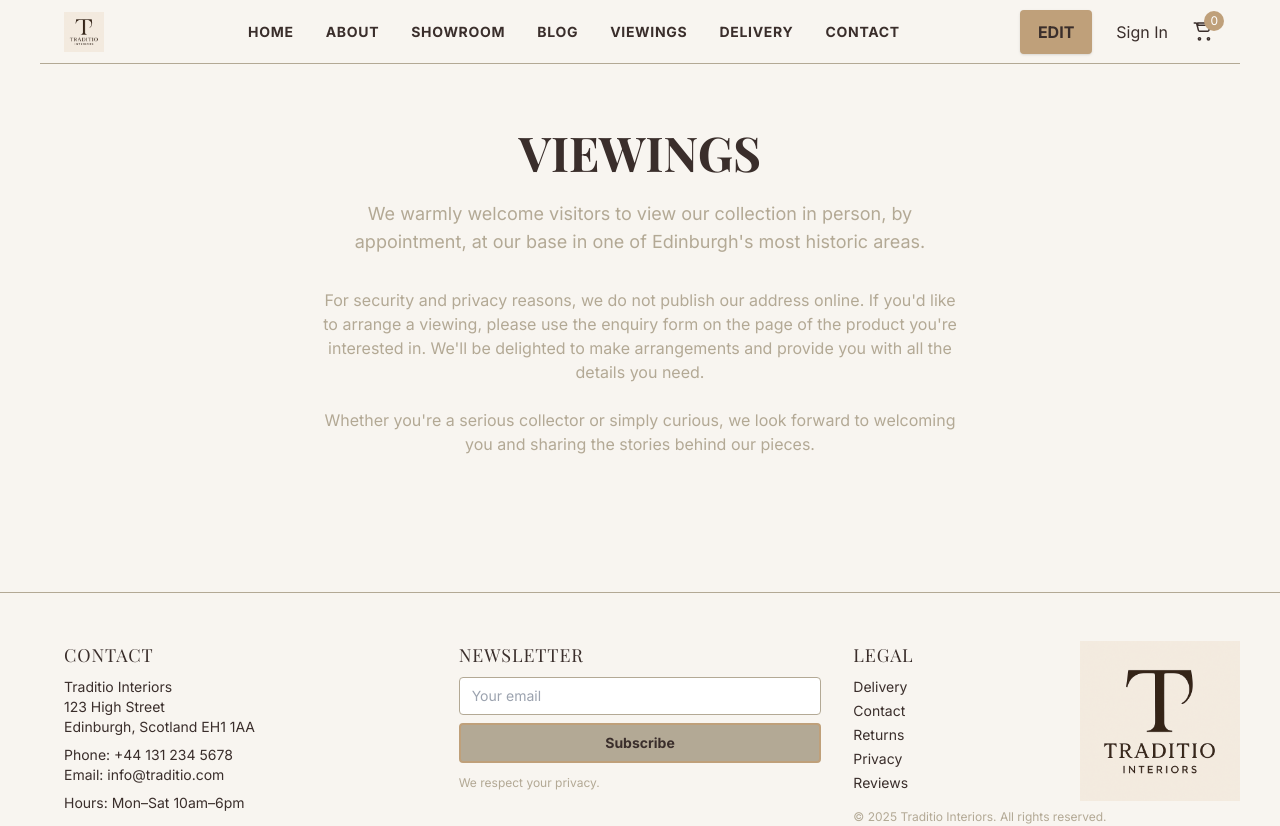
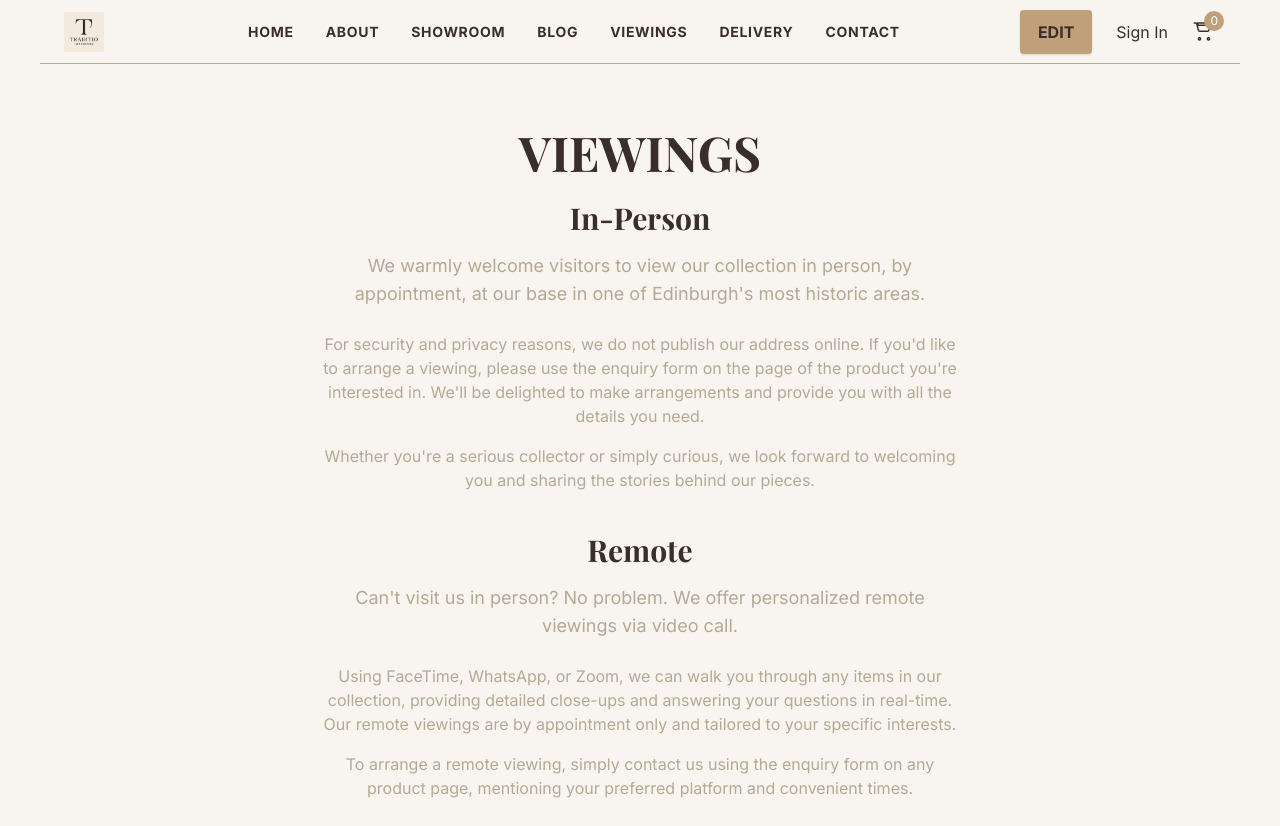
Before and after one commit to AutoJenny/traditio, a Next.js app in the folder traditio-next-site/: page /viewings in a window 1280 px wide. Shown: the top 826 px of the page. Built offline with nearby package versions, Linux system fonts and the light colour scheme.

Commit message:
Update viewings page with separate in-person and remote sections

```diff
--- a/traditio-next-site/src/app/viewings/page.tsx
+++ b/traditio-next-site/src/app/viewings/page.tsx
@@ -2,15 +2,32 @@ export default function Viewings() {
   return (
     <main className="max-w-2xl mx-auto py-16 px-4 text-center">
       <h1 className="font-heading text-4xl md:text-5xl font-bold uppercase text-espresso mb-6">Viewings</h1>
-      <p className="font-body text-lg text-sand mb-8">
+
+      <section className="mb-10">
+        <h2 className="font-heading text-2xl md:text-3xl font-semibold text-espresso mb-4">In-Person</h2>
+        <p className="font-body text-lg text-sand mb-6">
           We warmly welcome visitors to view our collection in person, by appointment, at our base in one of Edinburgh's most historic areas.
         </p>
-      <p className="font-body text-base text-sand mb-6">
+        <p className="font-body text-base text-sand mb-4">
           For security and privacy reasons, we do not publish our address online. If you'd like to arrange a viewing, please use the enquiry form on the page of the product you're interested in. We'll be delighted to make arrangements and provide you with all the details you need.
         </p>
-      <p className="font-body text-base text-sand mb-2">
+        <p className="font-body text-base text-sand">
           Whether you're a serious collector or simply curious, we look forward to welcoming you and sharing the stories behind our pieces.
         </p>
+      </section>
+
+      <section>
+        <h2 className="font-heading text-2xl md:text-3xl font-semibold text-espresso mb-4">Remote</h2>
+        <p className="font-body text-lg text-sand mb-6">
+          Can't visit us in person? No problem. We offer personalized remote viewings via video call.
+        </p>
+        <p className="font-body text-base text-sand mb-4">
+          Using FaceTime, WhatsApp, or Zoom, we can walk you through any items in our collection, providing detailed close-ups and answering your questions in real-time. Our remote viewings are by appointment only and tailored to your specific interests.
+        </p>
+        <p className="font-body text-base text-sand">
+          To arrange a remote viewing, simply contact us using the enquiry form on any product page, mentioning your preferred platform and convenient times.
+        </p>
+      </section>
     </main>
   );
 }
```
Also changed, not shown: 1 other file (tests, documents, lock files or other folders). Lines whose indentation alone changed are shown as unchanged.
